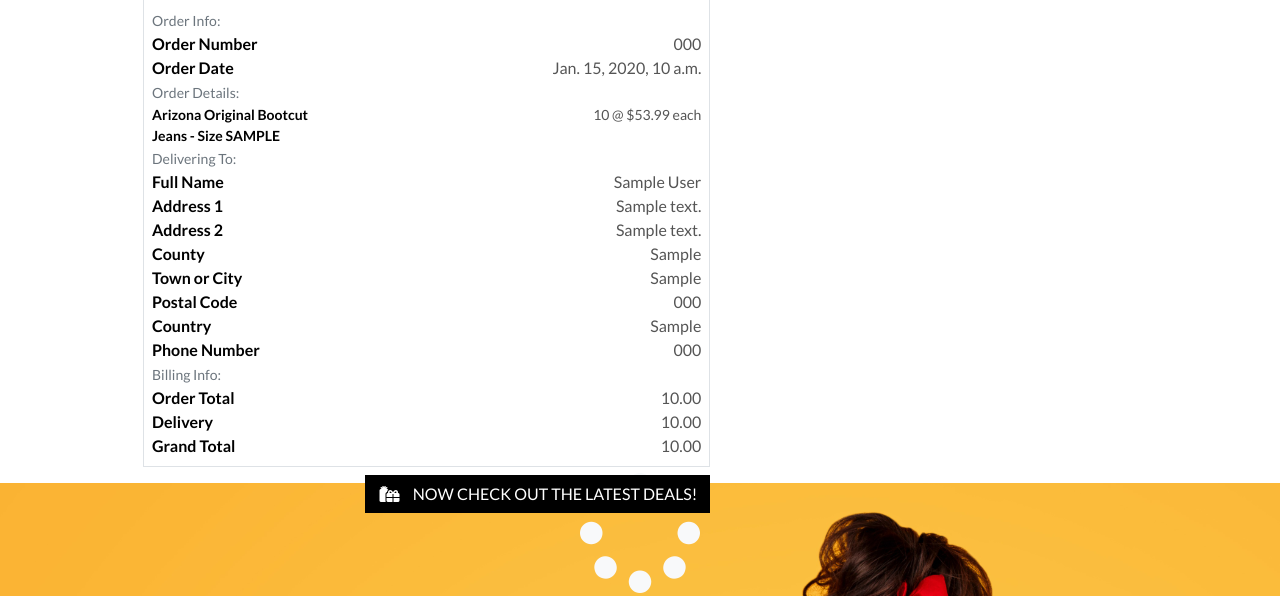
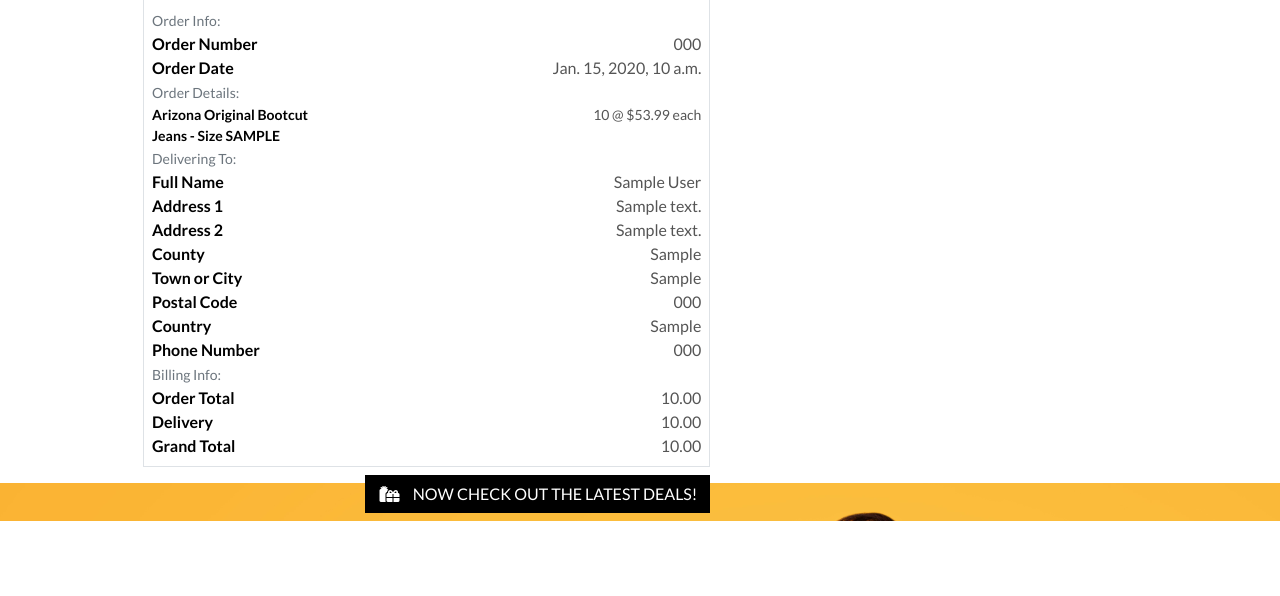
Before and after one commit to ChristineEC/boutique_ado, a Django app: page /checkout/checkout_success/000 in a window 1280 px wide. Shown: the part 317-913 px from the top of the page. After the commit the page ends 838 px from the top, so only its background shows below. Run offline with Django 3.2, Linux system fonts and the light colour scheme; data comes from the database, SQL or seed files in the repository; both versions use the stored data as it was after the commit; tables that the repository leaves empty hold one stand-in row (values such as "Sample post"); some libraries are stand-ins or nearby versions.

Commit message:
Moved checkout spinner to checkout page

```diff
--- a/checkout/templates/checkout/checkout_success.html
+++ b/checkout/templates/checkout/checkout_success.html
@@ -202,11 +202,4 @@
 			</div>
 		</div>
     </div>
-    <div class="loading-overlay">
-        <h1 class="text-light logo-font loading-spinner">
-            <span class="icon">
-                <i class="fas fa-3x fa-sync-alt fa-spinner"></i>
-            </span>
-        </h1>
-    </div>
 {% endblock %}
```
Also changed, not shown: checkout/templates/checkout/checkout.html (+7 -0 lines), checkout/static/checkout/css/checkout.css (indentation only), db.sqlite3.
